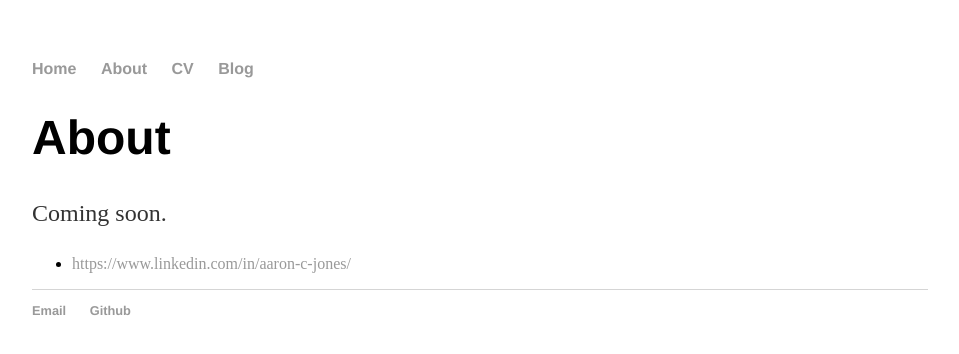
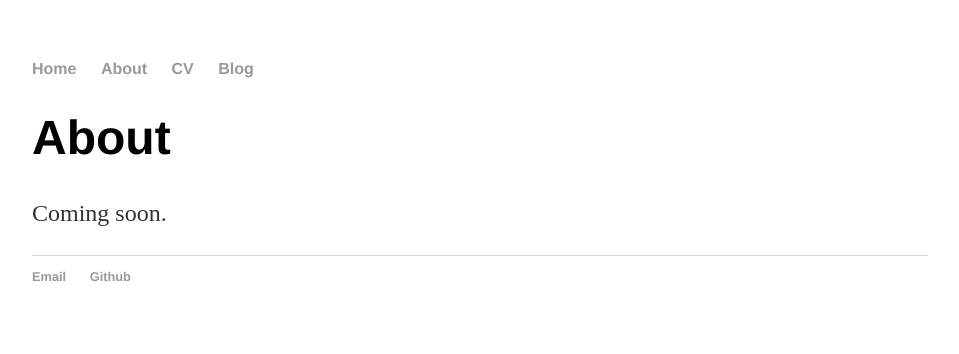
Before and after one commit to aaron-c-jones/aaron-c-jones.github.io, a Jekyll site: the page built from about.html, in a window 1280 px wide. Shown: the top 354 px of the page, without its empty margins (160-1119 px from the left). Built offline with Jekyll 4.4.1, drawn with Linux system fonts in a browser that asks for light colours.

Commit message:
Update about.html

```diff
--- a/about.html
+++ b/about.html
@@ -5,7 +5,4 @@ title: About Aaron Jones
 <div class="about">
 	<h1>About</h1>
 	<p>Coming soon.</p>
-	<ul class="contacts">
-		<li><a href="#">https://www.linkedin.com/in/aaron-c-jones/</a></li>
-		</ul>
 </div>
```
